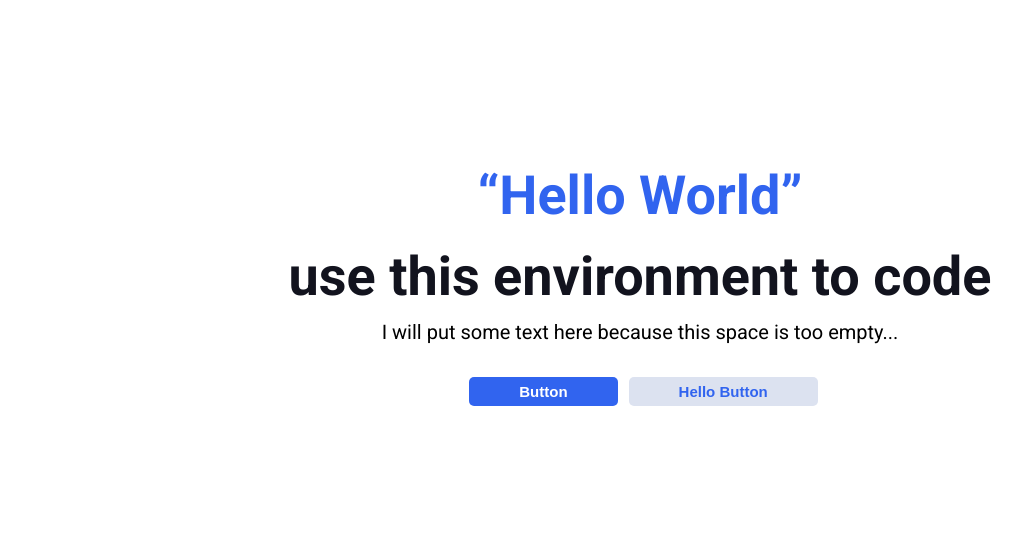
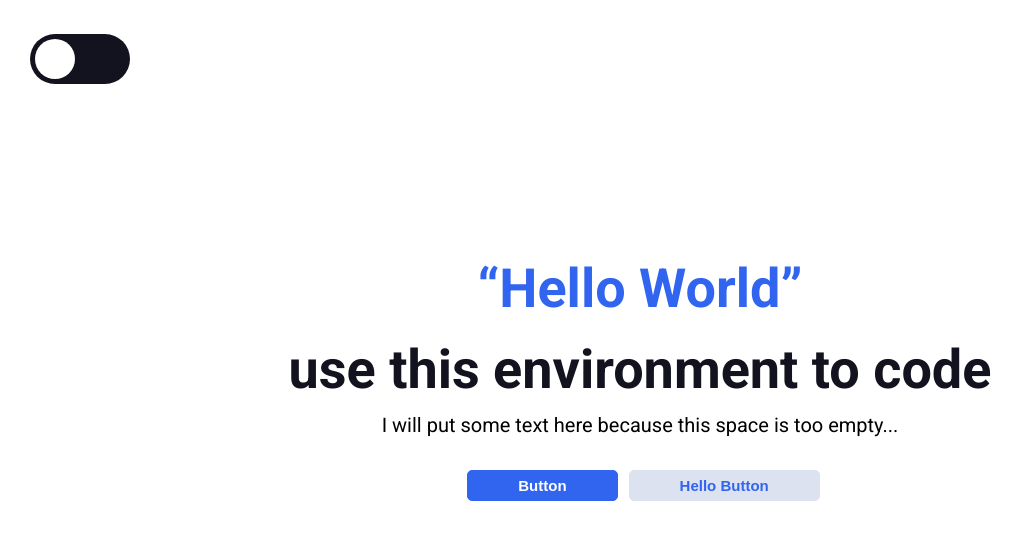
Before and after one commit to Erick-Iuri/EmptySpace, a plain HTML site: page index.html in a window 1280 px wide. Shown: the whole page, without its empty margins (0-1023 px from the left). Drawn offline with Linux system fonts and the light colour scheme.

Commit message:
Add files via upload

```diff
--- a/code.js
+++ b/code.js
@@ -0,0 +1,4 @@
+function darkmode() {
+    const element = document.body;
+    element.classList.toggle("dark");
+}
--- a/index.html
+++ b/index.html
@@ -13,6 +13,12 @@
     <title>Empty Space</title>
 </head>
 <body>
+    <!---------------------- Dark mode ----------------------------->
+    <div class="dark-theme">
+        <div>
+            <input type="checkbox" id="switch" onclick="darkmode()" /><label for="switch">Toggle</label>
+        </div>
+    </div>
     <!---------------------- Hello World ----------------------------->
     <div class="main">
 
@@ -26,6 +32,7 @@
 
     </div>
 
+
 <script src="./code.js">
 </script>
 </body>
--- a/stylesheet.css
+++ b/stylesheet.css
@@ -18,12 +18,19 @@ body {
     --blue--: #3164EF;
     --light--blue: #DCE2F0;
     --greey--: #12131E;
-    --light--greey--: #404040;
+    --darkmod--background--: #12131E;
+    --light--greey--: #a9a9a9;
     --white--: #F1F1F1;
 }
 
 body {
     font-family: 'Roboto', sans-serif;
+}
+
+.dark {
+    --greey--: white;
+    background-color: var(--darkmod--background--);
+    color: var(--white--);
 }
 
 /* here is the size of the body */
@@ -61,10 +68,10 @@ body {
 
 .button1 {
     background-color: var(--blue--);
+    border: 1px solid var(--blue--);
     color: white;
     font-size: 15px;
     padding: 6px 50px;
-    border: none;
     font-weight: bold;
     cursor: pointer;
     border-radius: 5px;
@@ -72,16 +79,17 @@ body {
 }
 
 .button1:hover {
-    background-color: var(--greey--);
+    border: 1px solid var(--light--blue);
+    background-color: var(--darkmod--background--);
     transition: 0.5s;
 }
 
 .hellobutton {
     background-color: var(--light--blue);
+    border: 1px solid var(--light--blue);
     color: var(--blue--);
     font-size: 15px;
     padding: 6px 50px;
-    border: none;
     font-weight: bold;
     cursor: pointer;
     border-radius: 5px;
@@ -89,7 +97,8 @@ body {
 }
 
 .hellobutton:hover {
-    background-color: var(--greey--);
+    border: 1px solid white;
+    background-color: var(--darkmod--background--);
     transition: 0.5s;
     color: var(--white--);
 }
@@ -105,3 +114,53 @@ input {
 
     border: 1px solid var(--blue--);
 }
+
+/* dark mode */
+
+.dark-theme {
+    margin: 10px 30px;
+}
+
+input[type=checkbox]{
+	height: 0;
+	width: 0;
+	visibility: hidden;
+}
+
+label {
+	cursor: pointer;
+	text-indent: -9999px;
+	width: 100px;
+	height: 50px;
+	background: var(--greey--);
+	display: block;
+	border-radius: 100px;
+	position: relative;
+}
+
+label:after {
+	content: '';
+	position: absolute;
+	top: 5px;
+	left: 5px;
+	width: 40px;
+	height: 40px;
+	background: #fff;
+	border-radius: 90px;
+	transition: 0.3s;
+}
+
+input:checked + label {
+	background: var(--blue--);
+}
+
+input:checked + label:after {
+	left: calc(100% - 5px);
+	transform: translateX(-100%);
+}
+
+label:active:after {
+	width: 130px;
+}
+
+/* end dark mode */
```
